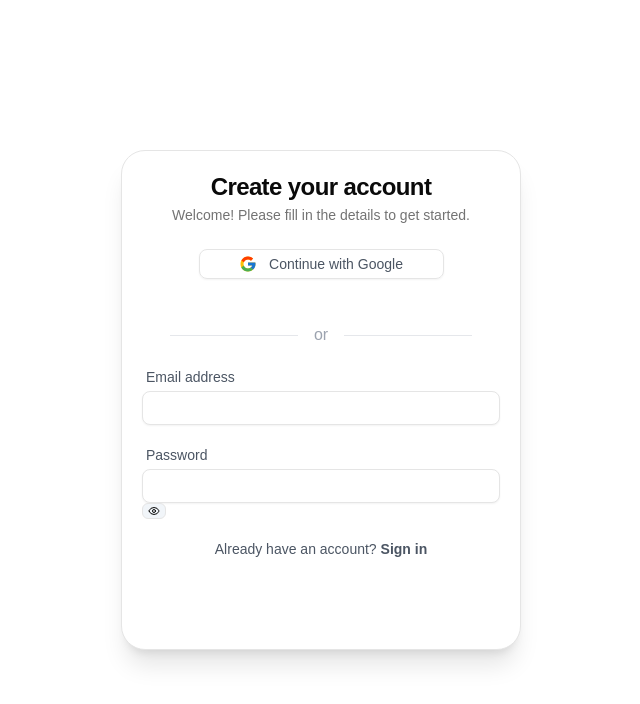
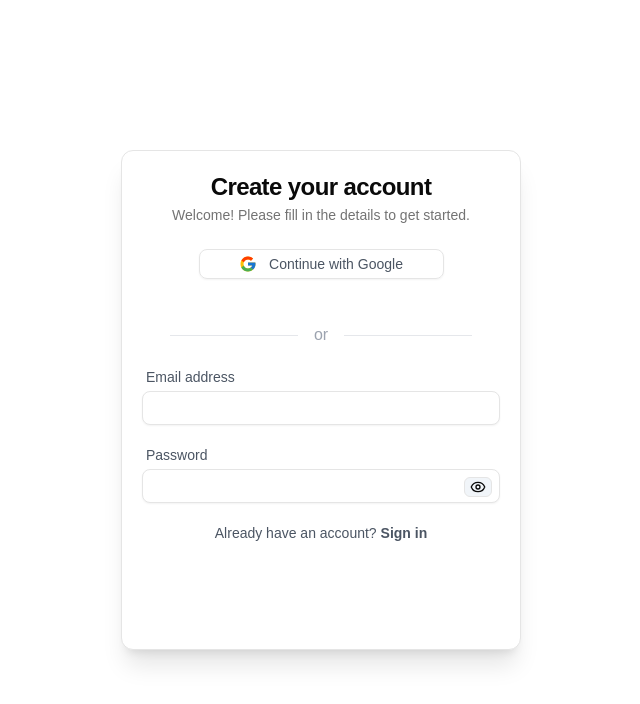
Before and after one commit to leulmes/e-commerce, a Next.js app: page /sign-up in a window 1280 px wide. Shown: the top 704 px of the page, without its empty margins (319-959 px from the left). Built offline with nearby package versions, Linux system fonts and the light colour scheme.

Commit message:
got password toggle ui working

```diff
--- a/src/app/sign-in/page.tsx
+++ b/src/app/sign-in/page.tsx
@@ -16,7 +16,7 @@ import Link from "next/link";
 const SignIn = () => {
 	return (
 		<div className="flex items-center justify-center h-screen ">
-			<Card className="w-[400px] h-[500px] shadow-xl rounded-3xl">
+			<Card className="w-[400px] h-[500px] shadow-xl rounded-xl">
 				<CardHeader className="flex items-center justify-center">
 					<CardTitle>Sign in to vintage.</CardTitle>
 					<CardDescription>Welcome! Please sign in to continue</CardDescription>
--- a/src/app/sign-up/page.tsx
+++ b/src/app/sign-up/page.tsx
@@ -15,7 +15,7 @@ import { Eye } from "lucide-react";
 const SignUp = () => {
 	return (
 		<div className="flex items-center justify-center h-screen ">
-			<Card className="w-[400px] h-[500px] shadow-xl rounded-3xl">
+			<Card className="w-[400px] h-[500px] shadow-xl rounded-xl">
 				<CardHeader className="flex items-center justify-center">
 					<CardTitle>Create your account</CardTitle>
 					<CardDescription>
@@ -45,13 +45,27 @@ const SignUp = () => {
 					<label className="text-sm text-gray-600 pb-1 pl-1 mt-5">
 						Password
 					</label>
-					<input
+
+					<div className="relative">
+						<div className="absolute z-10 right-2 top-2">
+							<EyeToggle />
+						</div>
+						<input
+							type="password"
+							id="pwd"
+							name="pwd"
+							className="border rounded-lg py-1 px-4 shadow-sm z-0 w-full"
+						></input>
+					</div>
+					{/* <input
 						type="password"
 						id="pwd"
 						name="pwd"
-						className="border rounded-lg py-1 px-4 shadow-sm"
+						className="border rounded-lg py-1 px-4 shadow-sm z-0"
 					></input>
-					<EyeToggle />
+					<div className="absolute z-10">
+						<EyeToggle />
+					</div> */}
 				</div>
 
 				<CardFooter className="flex flex-col items-center justify-center">
--- a/src/components/ui/EyeToggle.tsx
+++ b/src/components/ui/EyeToggle.tsx
@@ -10,8 +10,8 @@ const EyeToggle = () => {
     }
 	return (
 		<div className="cursor-pointer">
-			<button onClick={() => togglePassword()} className="flex items-center justify-center bg-slate-100 w-6 h-4 p-1 border rounded-md hover:bg-gray-200">
-                {showPassword ? <EyeOff className="w-3 h-3"/> : <Eye className="w-3 h-3"/>}
+			<button onClick={() => togglePassword()} className="flex items-center justify-center bg-slate-100 w-7 h-5 p-1 border rounded-md hover:bg-gray-200">
+                {showPassword ? <EyeOff className="w-4 h-4"/> : <Eye className="w-4 h-4"/>}
             </button>
 		</div>
 	);
```
